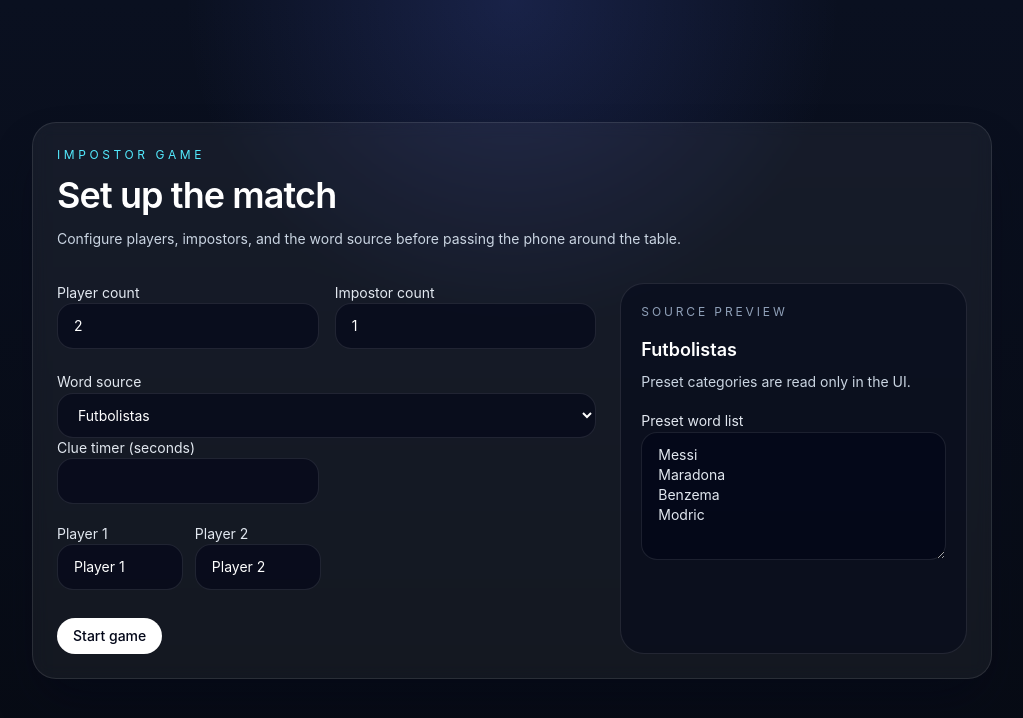
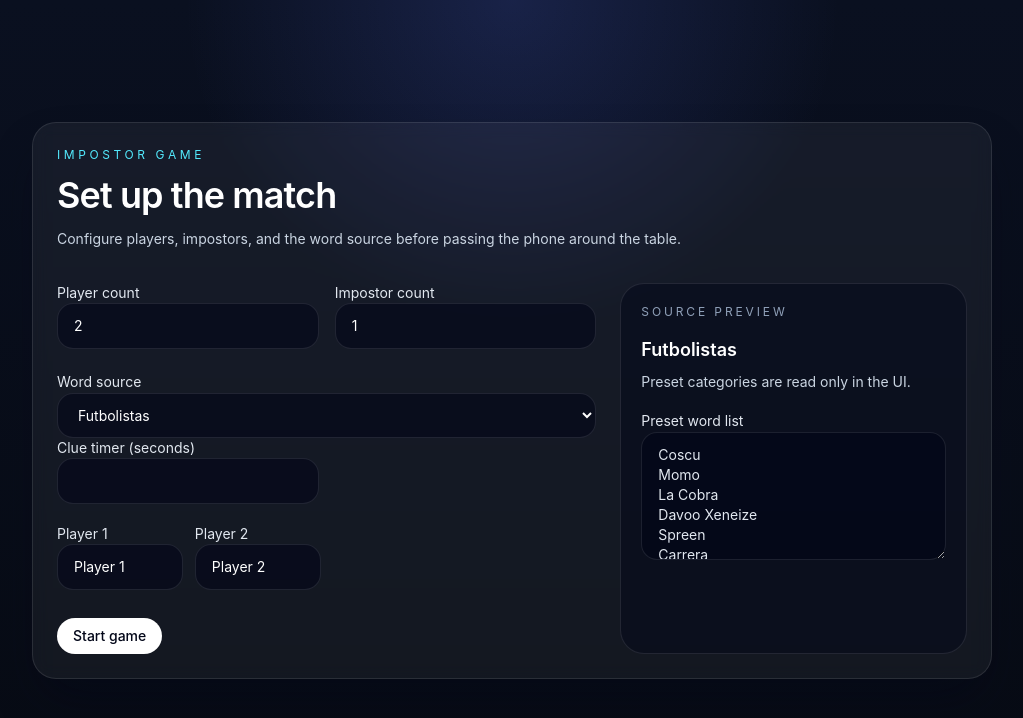
Before and after one commit to ezefernandezyf/impostor-game, a React (Vite) app: page / in a window 1280 px wide. Shown: the top 718 px of the page, without its empty margins (128-1151 px from the left). Built offline with nearby package versions, Linux system fonts and the light colour scheme.

Commit message:
Replace footballer names in presets with new entries
Updated the 'footballers' preset category with new words.

```diff
--- a/src/domain/game/presets.ts
+++ b/src/domain/game/presets.ts
@@ -4,7 +4,49 @@ export const presetCategories: ReadonlyArray<WordListCategory> = Object.freeze([
   {
     id: "footballers",
     name: "Futbolistas",
-    words: ["Messi", "Maradona", "Benzema", "Modric"],
+    words: ["Coscu", "Momo", "La Cobra", "Davoo Xeneize",
+"Spreen", "Carrera", "Rober Galati", "Papo MC",
+"Luquita Rodríguez", "Robleis", "Markito Navaja", "Santutu",
+"Brunenger", "Joaco López", "Fran MG", "Mica Suárez",
+"Goncho", "Oscu", "Yao Cabrera", "Kevsho",
+"Marti Benza", "LIT killah", "Duki", "Nicki Nicole",
+"Bizarrap", "Luck Ra", "Tiago PZK", "FMK", "Nacho Castañares", "Julieta Poggio", "La Tora",
+"Messi", "Maradona", "Riquelme", "Scaloni",
+"Tevez", "Kun Agüero", "Dibu Martínez", "Otamendi",
+"Migue Granados", "Nati Jota", "Pachu Peña",
+"Yayo", "Pablo Granados", "José María Listorti",
+"Marley", "Susana Giménez", "Mirtha Legrand", "Wanda Nara",
+"Ricardo Fort", "Guido Kaczka", "Darío Barassi", "Tinelli",
+"Julio Bocca", "Lali", "Tini", "María Becerra",
+"Fede Vigevani", "Ian Lucas", "Tomas Mazza",
+"Coker", "Farfadox", "Byking", "Zeko",
+"Vorterix", "Olga", "Luzu", "Gelatina",
+"El Demente", "Mica Viciconte",
+"Lucas Upstein", "Lucas Spadafora", "Trinche", "Westcol",
+"Auron", "Ibai", "TheGrefg", "Rubius",
+"Rivers", "Juan Guarnizo", "Arigameplays", "El Mariana",
+"Quackity", "Vegetta", "Willyrex", "Fernanfloo",
+"Germán Garmendia", "HolaSoyGerman", "Dross", "Luisito Comunica",
+"Roro", "Peldanyos", "IlloJuan", "DjMaRiiO",
+"Xokas", "ByViruzz", "Ampeter", "Perxitaa",
+"Nimu", "Knekro", "Cristinini", "Mayichi",
+"Boffe GP", "Tomás Rebord",
+"Coscu", "Spreen", "Momo", "Robleis",
+"Bizarrap", "Duki", "LIT killah", "Tiago PZK",
+"Messi", "Dibu Martínez", "Scaloni", "Kun Agüero",
+"Marley", "Barassi", "Guido Kaczka", "Tinelli",
+"Luquita Rodríguez", "Migue Granados", "Nati Jota", "Yayo",
+"Oscu", "Santutu", "Carrera", "Brunenger",
+"Westcol", "Rivers", "Auron", "Ibai",
+"Rubius", "Xokas", "DjMaRiiO", "IlloJuan",
+"Nicki Nicole", "Tini", "Lali", "María Becerra",
+"Ricardo Fort", "Wanda Nara", "Susana Giménez", "Mirtha Legrand",
+"Fede Vigevani", "Tomás Mazza", "king",
+"Riquelme", "Tevez", "Maradona", "Otamendi",
+"Papo MC", "Trueno", "Wos", "Acru",
+"FMK", "Luck Ra", "Emilia", "Rusherking",
+"Goncho", "Kevsho", "Mica Suárez", "Marti Benza",
+"Rebord", "Pachu Peña"],
     preset: true,
   },
   {
```
